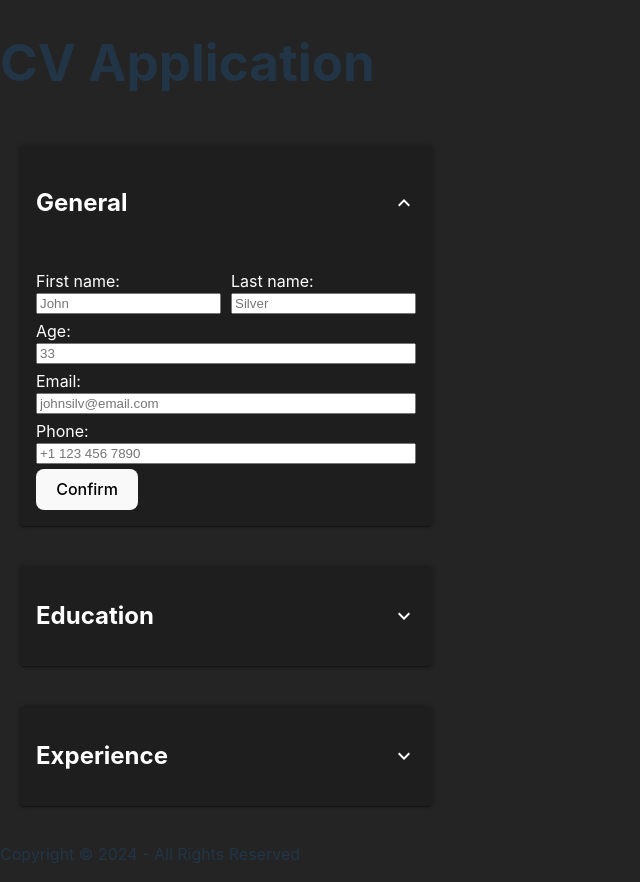
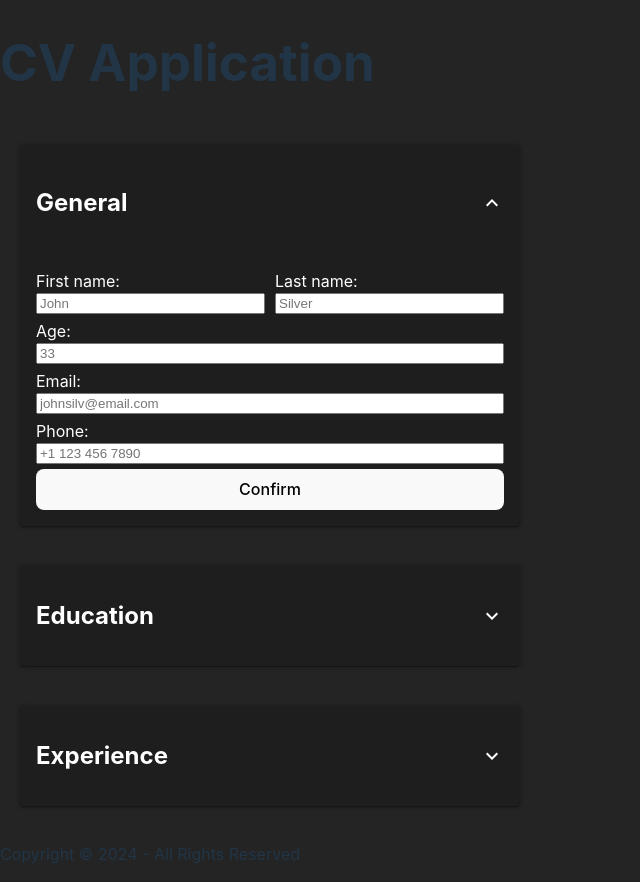
Before and after one commit to Maxnikit/cv-creator, a React (Vite) app: page / in a window 1280 px wide. Both pictures are taken after a click on the button "Edit". Shown: the whole page, without its empty margins (0-640 px from the left). Built offline with nearby package versions, Linux system fonts and the light colour scheme.

Commit message:
Improve styling

```diff
--- a/src/App.css
+++ b/src/App.css
@@ -41,6 +41,11 @@ body {
 .main > * {
   margin: 20px;
   box-shadow: 0 0 5px 0 rgba(0, 0, 0, 0.2);
+}
+.general,
+.education,
+.experience {
+  width: 500px;
 }
 .general > .accordion,
 .education > .accordion,
@@ -128,3 +133,8 @@ body {
     margin: 20px;
   }
 }
+
+.card-container {
+  display: flex;
+  flex-direction: column;
+}
--- a/src/components/Education.jsx
+++ b/src/components/Education.jsx
@@ -44,7 +44,7 @@ function Education() {
           selectedDateEnd.$y,
       });
       console.log(formData.fullDate);
-    } else if (selectedDateEnd === null) {
+    } else if (selectedDateStart && selectedDateEnd === null) {
       const startMonth = getMonthByIndex(selectedDateStart.$M);
       setFormData({
         ...formData,
@@ -60,11 +60,14 @@ function Education() {
   const toggleEdit = () => {
     setIsEditing(!isEditing);
   };
-
+  const handleSubmit = () => {
+    saveChanges();
+  };
   const saveChanges = () => {
     computeFullDate();
     // TODO: logic to save changes
     setIsEditing(false);
+    console.log("done");
   };
 
   return (
@@ -79,7 +82,7 @@ function Education() {
         </AccordionSummary>
         <AccordionDetails>
           {isEditing && (
-            <>
+            <form className="card-container" onSubmit={handleSubmit}>
               <Input
                 type="text"
                 name="school"
@@ -133,11 +136,11 @@ function Education() {
                 </>
               )}
 
-              <Button text="Confirm" onClick={saveChanges} />
-            </>
+              <Button type="Submit" text="Confirm" />
+            </form>
           )}
           {!isEditing && (
-            <>
+            <div className="card-container">
               <p className="outputContainer">
                 <strong>School:</strong> {formData.school}
               </p>
@@ -151,7 +154,7 @@ function Education() {
                 <strong>Date:</strong> {formData.fullDate}
               </p>
               <Button text="Edit" onClick={toggleEdit} />
-            </>
+            </div>
           )}
         </AccordionDetails>
       </Accordion>
--- a/src/components/General.jsx
+++ b/src/components/General.jsx
@@ -23,7 +23,9 @@ function General() {
   const toggleEdit = () => {
     setIsEditing(!isEditing);
   };
-
+  const handleSubmit = () => {
+    saveChanges();
+  };
   const saveChanges = () => {
     // TODO: logic to save changes
     setIsEditing(false);
@@ -41,7 +43,7 @@ function General() {
         </AccordionSummary>
         <AccordionDetails>
           {isEditing && (
-            <>
+            <form className="card-container" onSubmit={handleSubmit}>
               <div className="inputNameFields">
                 <Input
                   type="text"
@@ -90,11 +92,11 @@ function General() {
                 required={true}
               />
 
-              <Button onClick={saveChanges} text="Confirm" />
-            </>
+              <Button type="Submit" text="Confirm" />
+            </form>
           )}
           {!isEditing && (
-            <>
+            <div className="card-container">
               <p className="outputContainer">
                 <strong>Name:</strong> {fullName}
               </p>
@@ -108,7 +110,7 @@ function General() {
                 <strong>Phone:</strong> {formData.phone}
               </p>
               <Button onClick={toggleEdit} text="Edit" />
-            </>
+            </div>
           )}
         </AccordionDetails>
       </Accordion>
--- a/src/components/Job.jsx
+++ b/src/components/Job.jsx
@@ -50,7 +50,6 @@ function Job({ setButtonVisible, removeJob, key }) {
           " " +
           selectedDateEnd.$y,
       });
-      console.log(formData.fullDate);
     }
   }
   const handleSubmit = () => {
@@ -69,7 +68,7 @@ function Job({ setButtonVisible, removeJob, key }) {
   };
   if (isEditing) {
     return (
-      <form onSubmit={handleSubmit}>
+      <form className="card-container" onSubmit={handleSubmit}>
         <div className="job">
           <Input
             type="text"
@@ -96,7 +95,7 @@ function Job({ setButtonVisible, removeJob, key }) {
             placeholder={"Mountain View, CA"}
             value={formData.companyLocation}
             onChange={handleInputChange}
-            required={false}
+            required={true}
           />
           <div>Start date:</div>
           <DatePicker
@@ -136,6 +135,7 @@ function Job({ setButtonVisible, removeJob, key }) {
           <h3>{formData.companyName}</h3> <h4>{formData.title}</h4>
         </AccordionSummary>
         <AccordionDetails>
+          <div className="card-container">
             <p>
               <strong>Company Name:</strong> {formData.companyName}
             </p>
@@ -149,6 +149,7 @@ function Job({ setButtonVisible, removeJob, key }) {
               <strong>Description:</strong> {formData.description}
             </p>
             <Button type="button" text="Edit" onClick={toggleEdit} />
+          </div>
         </AccordionDetails>
       </Accordion>
     </div>
```
Lines whose indentation alone changed are shown as unchanged.
